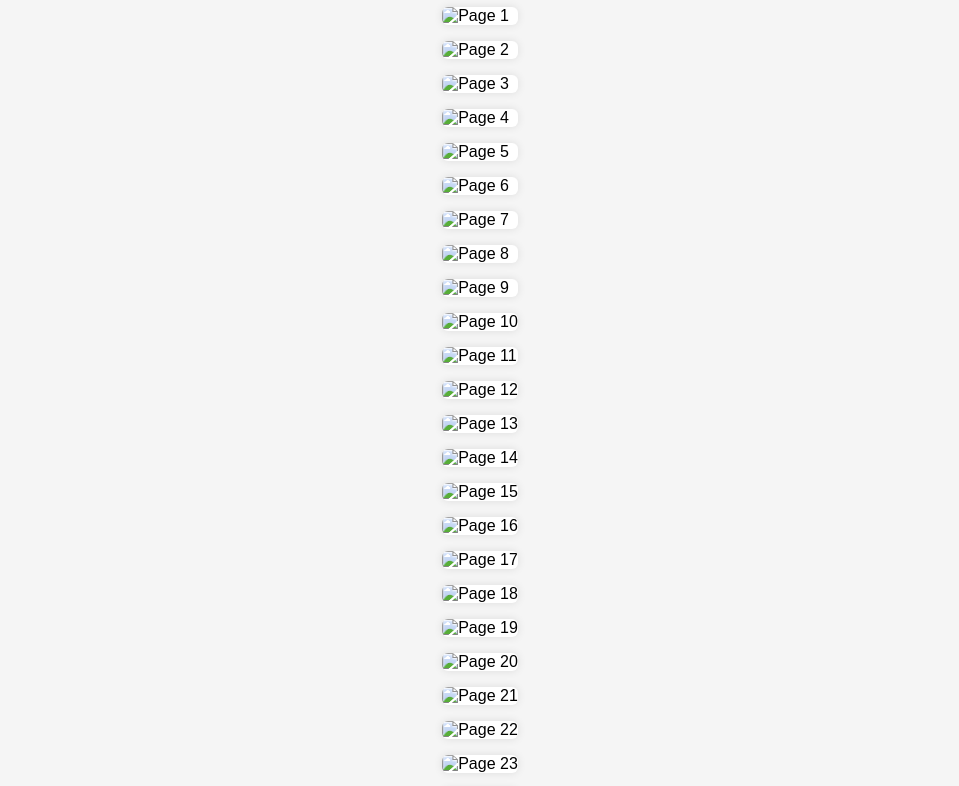
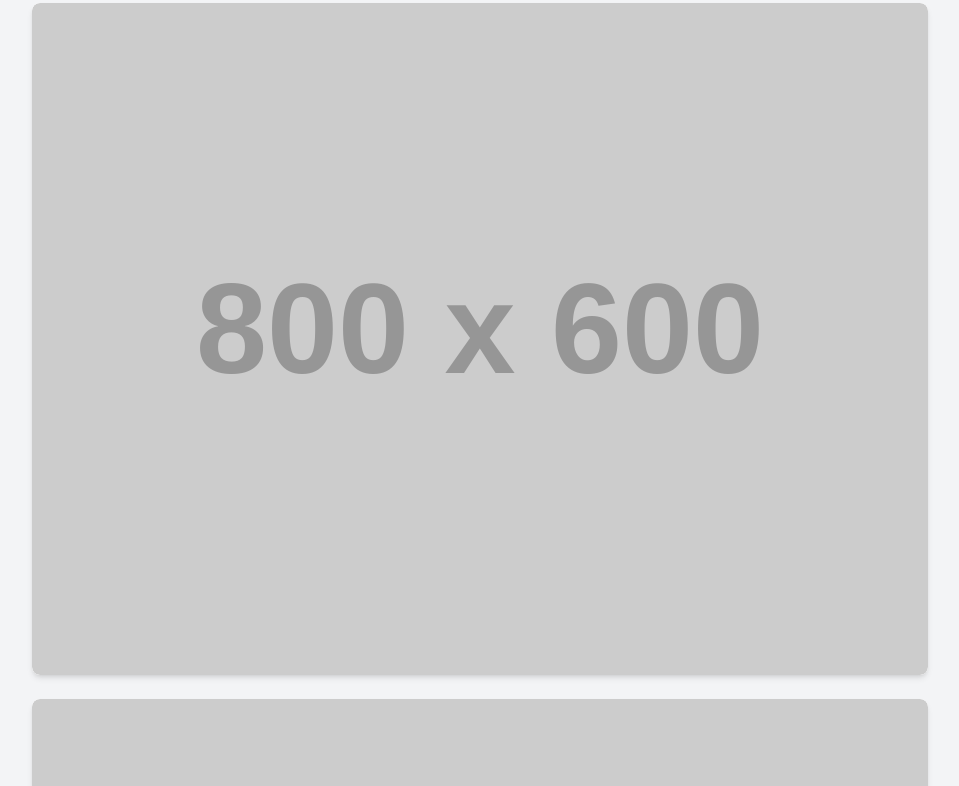
Before and after one commit to vidit5719/JVportfolio, a plain HTML site: page index.html in a window 1280 px wide. Shown: the part 89-875 px from the top of the page, without its empty margins (160-1119 px from the left). Drawn offline with nearby package versions, Linux system fonts and the light colour scheme; placeholder pictures from the web are drawn by us.

Commit message:
Update index.html

```diff
--- a/index.html
+++ b/index.html
@@ -2,58 +2,106 @@
 <html lang="en">
 <head>
     <meta charset="UTF-8" />
-  <meta name="viewport" content="width=device-width, initial-scale=1" />
+    <meta name="viewport" content="width=device-width, initial-scale=1.0" />
     <title>PDF Pages Viewer</title>
+    <!-- Tailwind CSS CDN for styling -->
+    <script src="https://cdn.tailwindcss.com"></script>
     <style>
+        /* Custom font import for Inter */
+        @import url('https://fonts.googleapis.com/css2?family=Inter:wght@400;500;600;700&display=swap');
         body {
-      font-family: Arial, sans-serif;
-      margin: 1rem;
-      background: #f5f5f5;
-      display: flex;
-      flex-direction: column;
-      align-items: center;
+            font-family: 'Inter', sans-serif;
         }
-    .image-container {
-      max-width: 800px;
-      width: 100%;
-      margin-bottom: 1rem;
-      box-shadow: 0 0 8px rgba(0,0,0,0.1);
-      background: white;
-      border-radius: 6px;
-      overflow: hidden;
+        /* Hide scrollbar for a cleaner look, but keep functionality */
+        body::-webkit-scrollbar {
+            display: none;
         }
-    img {
-      width: 100%;
-      height: auto;
-      display: block;
+        body {
+            -ms-overflow-style: none; /* IE and Edge */
+            scrollbar-width: none; /* Firefox */
         }
     </style>
 </head>
-<body>
-  <h1>PDF Pages as Images</h1>
+<body class="bg-gray-100 flex flex-col items-center p-4 min-h-screen">
+    <h1 class="text-3xl font-bold text-gray-800 mb-6 mt-4">PDF Pages as Images</h1>
 
-  <div id="images-wrapper"></div>
+    <!-- Loading spinner/message -->
+    <div id="loading-message" class="text-gray-600 text-lg mb-4">
+        Loading pages...
+    </div>
+
+    <!-- Container for images -->
+    <div id="images-wrapper" class="w-full max-w-4xl space-y-6">
+        <!-- Images will be dynamically inserted here -->
+    </div>
 
     <script>
+        // Get the wrapper element where images will be appended
         const imagesWrapper = document.getElementById('images-wrapper');
+        // Get the loading message element
+        const loadingMessage = document.getElementById('loading-message');
 
-    for (let i = 0; i < 52; i++) {
-      const pageNum = i.toString().padStart(2, '0'); // zero-padded page number
-      const suffixNum = i.toString();                // suffix matches page number without padding
+        // Total number of pages (adjust this if you have more or fewer pages)
+        const totalPages = 52; // Based on your previous context, assuming 52 pages (0 to 51)
 
-      const imgSrc = `/JVportfolio/output-page-${pageNum}-${suffixNum}.png`;
+        /**
+         * Dynamically loads and displays PDF pages as images.
+         * The image source path is constructed based on the
+         * "output-page-%02d-N.png" pattern provided in the file list.
+         */
+        function loadPdfPages() {
+            let loadedImagesCount = 0;
 
+            for (let i = 0; i < totalPages; i++) {
+                // Ensure pageNum is zero-padded to two digits (e.g., 00, 01, ..., 09, 10)
+                const pageNumZeroPadded = i.toString().padStart(2, '0');
+
+                // Construct the image source path
+                // The pattern observed from your file list is 'output-page-%02d-N.png'
+                // where %02d seems to be a placeholder that becomes the zero-padded number,
+                // and N is the non-padded number.
+                const imgSrc = `output-page-${pageNumZeroPadded}-${i}.png`;
+
+                // Create a container div for each image for consistent styling
                 const container = document.createElement('div');
-      container.className = 'image-container';
+                container.className = 'image-container bg-white rounded-lg shadow-md overflow-hidden';
 
+                // Create the image element
                 const img = document.createElement('img');
                 img.src = imgSrc;
-      img.alt = `Page ${i + 1}`;
-      img.loading = 'lazy';
+                img.alt = `Page ${i + 1}`; // Alt text for accessibility
+                img.loading = 'lazy'; // Use lazy loading for performance on long pages
+                img.className = 'w-full h-auto block rounded-lg transition-transform duration-300 ease-in-out hover:scale-[1.005]'; // Tailwind classes for full width, auto height, block display, and hover effect
 
+                // Add an error handler for images that fail to load
+                img.onerror = () => {
+                    console.error(`Failed to load image: ${imgSrc}`);
+                    // You could also replace the image with a placeholder or display an error message
+                    img.src = `https://placehold.co/800x600/FFF/6B7280?text=Page%20${i+1}%20Not%20Found`; // Placeholder on error
+                    img.alt = `Page ${i + 1} (Image Not Found)`;
+                };
+
+                // Increment loaded count when image loads
+                img.onload = () => {
+                    loadedImagesCount++;
+                    if (loadedImagesCount === totalPages) {
+                        // Hide loading message once all images (or placeholders) have tried to load
+                        loadingMessage.classList.add('hidden');
+                    }
+                };
+
+                // Append the image to its container, and the container to the wrapper
                 container.appendChild(img);
                 imagesWrapper.appendChild(container);
             }
+            // If there are no images, hide the loading message immediately
+            if (totalPages === 0) {
+                loadingMessage.classList.add('hidden');
+            }
+        }
+
+        // Call the function to load pages when the DOM is fully loaded
+        document.addEventListener('DOMContentLoaded', loadPdfPages);
     </script>
 </body>
 </html>
```
Lines whose indentation alone changed are shown as unchanged.
